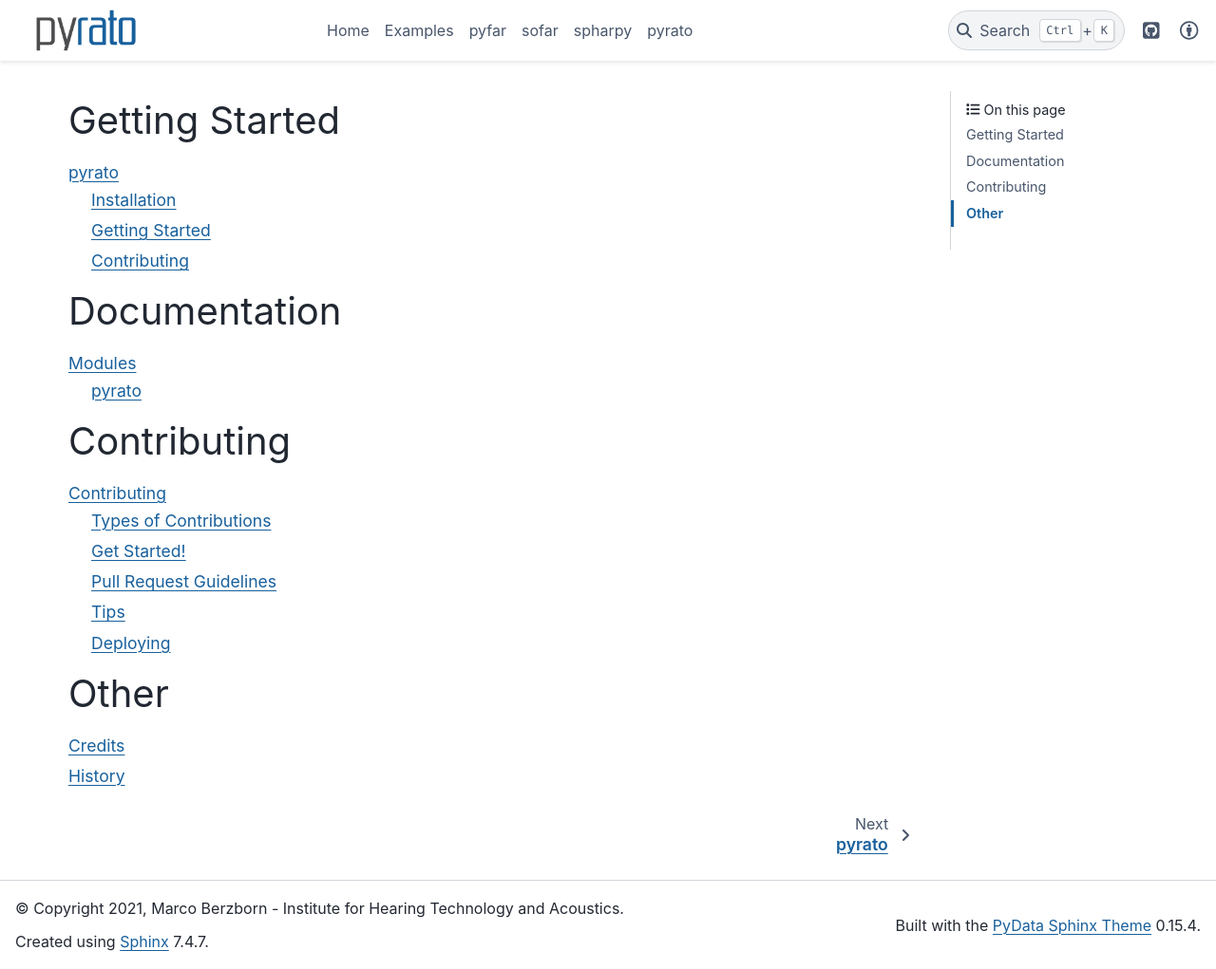
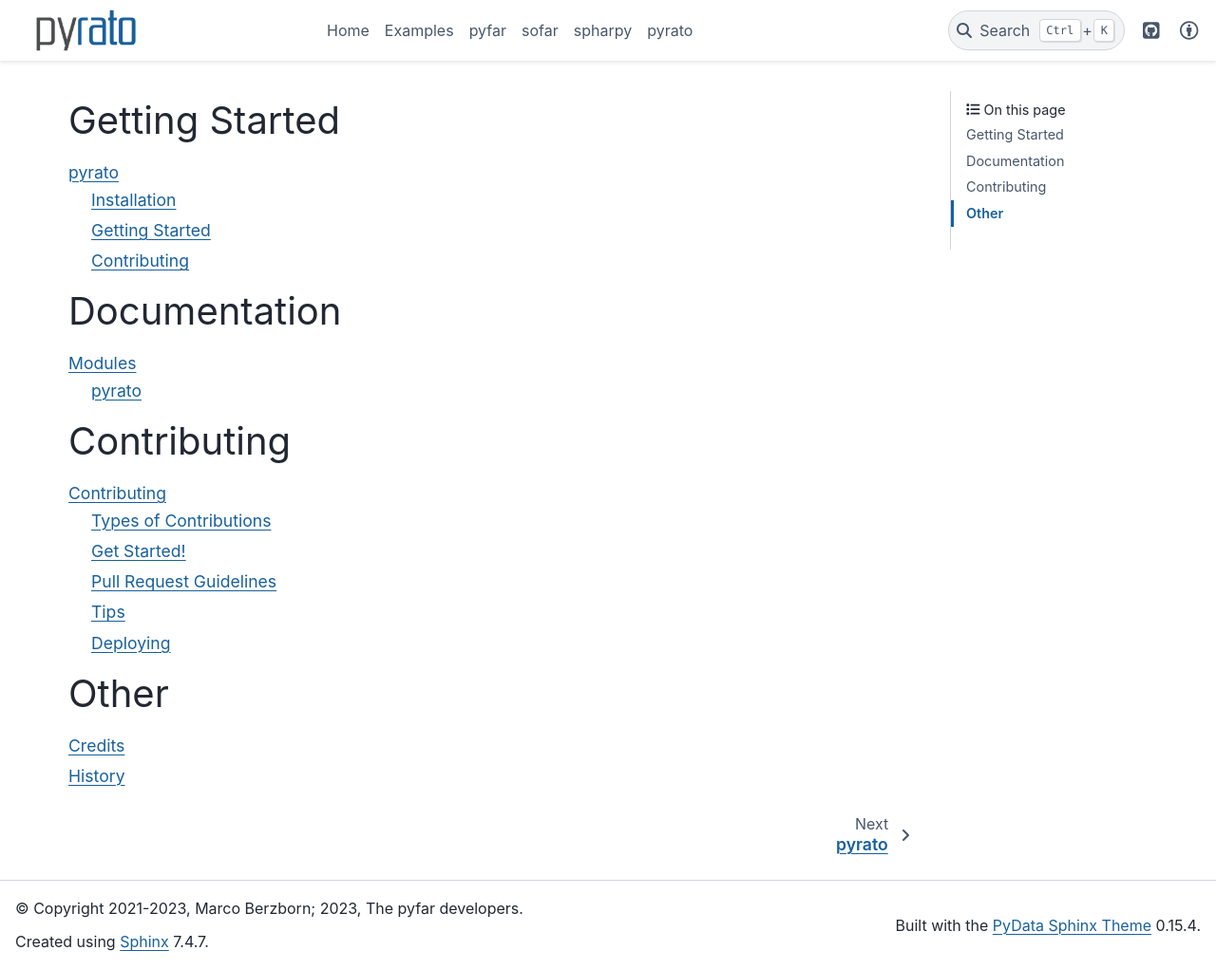
Before and after one commit to pyfar/pyrato, a Sphinx documentation site: the page built from docs/index.rst, in a window 1280 px wide and 1021 px high. Shown: the whole window at 95% size. Built offline with Sphinx 7.4.7 and the PyData theme 0.15.4, drawn with Linux system fonts in a browser that asks for light colours; formulas are drawn with MathJax 3.

Commit message:
update links and copyrights

```diff
--- a/README.rst
+++ b/README.rst
@@ -3,8 +3,8 @@
 ======
 .. image:: https://badge.fury.io/py/pyrato.svg
     :target: https://badge.fury.io/py/pyrato
-.. image:: https://readthedocs.org/projects/pyrato/badge/?version=latest
-    :target: https://pyrato.readthedocs.io/en/latest/?badge=latest
+.. image:: https://readthedocs.org/projects/pyrato/badge/?version=stable
+    :target: https://pyrato.readthedocs.io/en/stable/?badge=stable
     :alt: Documentation Status
 .. image:: https://circleci.com/gh/pyfar/pyrato.svg?style=shield
     :target: https://circleci.com/gh/pyfar/pyrato
@@ -38,4 +38,4 @@
 
 .. _contribution guidelines: https://github.com/pyfar/pyrato/blob/main/CONTRIBUTING.rst
 .. _examples notebook: https://mybinder.org/v2/gh/pyfar/pyrato/HEAD?filepath=examples%2Fenergy_decay_curves_and_reverberation_time.ipynb
-.. _read the docs: https://pyrato.readthedocs.io/en/latest
+.. _read the docs: https://pyrato.readthedocs.io/en/stable
--- a/docs/_templates/navbar-nav.html
+++ b/docs/_templates/navbar-nav.html
@@ -3,7 +3,7 @@
       <ul class="bd-navbar-elements navbar-nav">
 
                         <li class="nav-item">
-                            <a class="nav-link" href="https://pyfar-gallery.readthedocs.io/en/latest/">
+                            <a class="nav-link" href="https://pyfar-gallery.readthedocs.io">
                             Home
                             </a>
                         </li>
@@ -15,25 +15,25 @@
                         </li>
 
                         <li class="nav-item">
-                            <a class="nav-link" href="https://pyfar.readthedocs.io/en/stable/">
+                            <a class="nav-link" href="https://pyfar.readthedocs.io">
                               pyfar
                             </a>
                           </li>
 
                         <li class="nav-item">
-                          <a class="nav-link" href="https://sofar.readthedocs.io/en/stable/">
+                          <a class="nav-link" href="https://sofar.readthedocs.io">
                             sofar
                           </a>
                         </li>
 
                         <li class="nav-item">
-                          <a class="nav-link" href="https://spharpy.readthedocs.io/en/latest/">
+                          <a class="nav-link" href="https://spharpy.readthedocs.io">
                             spharpy
                           </a>
                         </li>
 
                         <li class="nav-item">
-                          <a class="nav-link" href="https://pyrato.readthedocs.io/en/latest/">
+                          <a class="nav-link" href="https://pyrato.readthedocs.io">
                             pyrato
                           </a>
                         </li>
--- a/docs/conf.py
+++ b/docs/conf.py
@@ -49,8 +49,8 @@
 
 # General information about the project.
 project = u'pyrato'
-copyright = u"2021, Marco Berzborn - Institute for Hearing Technology and Acoustics"
-author = u"Marco Berzborn - Institute for Hearing Technology and Acoustics"
+copyright = u"2021-2023, Marco Berzborn; 2023, The pyfar developers"
+author = u"The pyfar developers"
 
 # The version info for the project you're documenting, acts as replacement
 # for |version| and |release|, also used in various other places throughout
--- a/docs/index.rst
+++ b/docs/index.rst
@@ -11,7 +11,7 @@
 =============
 
 .. toctree::
-   :maxdepth: 3
+   :maxdepth: 2
 
    modules
 
```
Also changed, not shown: 1 other file.
